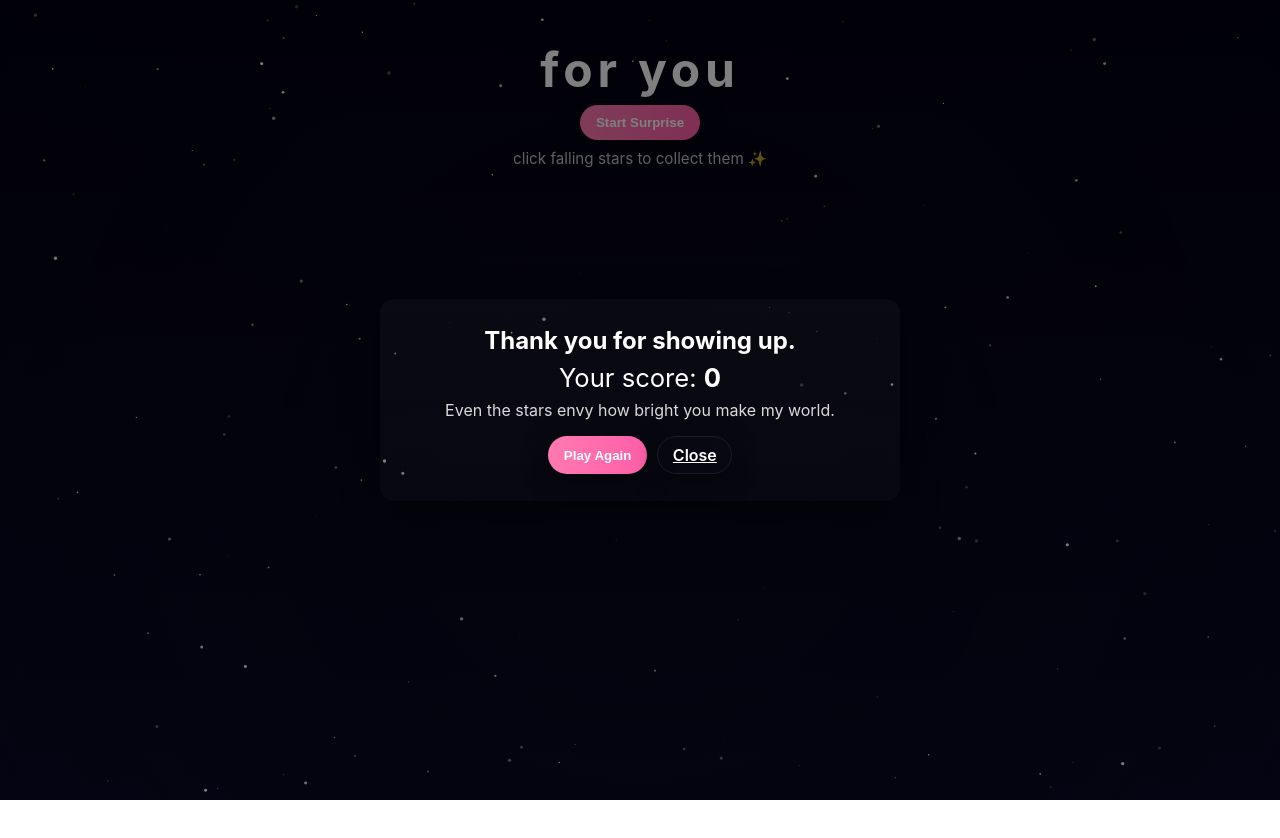
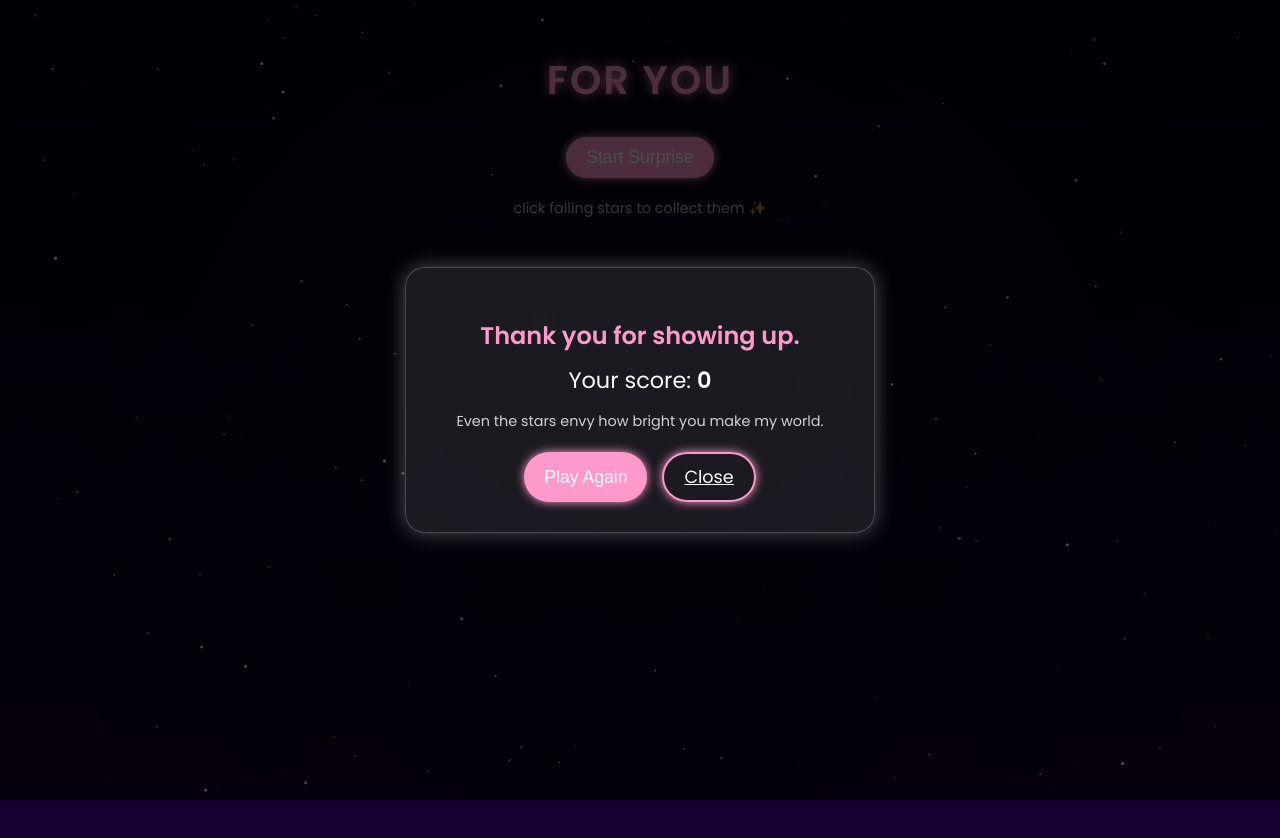
Before and after one commit to ReyfanBaihaqip/website-flirting, a plain HTML site: page index.html in a window 1280 px wide. Before the commit the page ends 800 px from the top, so only its background shows below. Drawn offline with Linux system fonts and the light colour scheme.

Commit message:
Update style.css

```diff
--- a/style.css
+++ b/style.css
@@ -1,50 +1,150 @@
-:root{
-  --bg1:#020111; --bg2:#0b0b2b; --accent:#ff79b0;
-  --glass: rgba(255,255,255,0.06);
+/* ====== style.css ====== */
+@import url('https://fonts.googleapis.com/css2?family=Poppins:wght@400;600&display=swap');
+
+:root {
+  --bg-top: #000010;
+  --bg-bottom: #180033;
+  --accent: #ff99cc;
+  --white: #fff;
 }
-*{box-sizing:border-box;margin:0;padding:0}
-html,body{height:100%;font-family:Inter, ui-sans-serif, system-ui, -apple-system, "Helvetica Neue", Arial}
-body{
-  background: linear-gradient(180deg,var(--bg1) 0%, var(--bg2) 100%);
-  color:#fff; overflow:hidden;
+
+body {
+  margin: 0;
+  padding: 0;
+  overflow: hidden;
+  height: 100vh;
+  font-family: 'Poppins', sans-serif;
+  color: var(--white);
+  background: linear-gradient(to bottom, var(--bg-top), var(--bg-bottom));
 }
-#scene{position:fixed;inset:0;width:100%;height:100%;display:block;z-index:0}
 
-#ui{position:relative;z-index:3;text-align:center;padding-top:5vh;pointer-events:none}
-.title{font-size:3rem;letter-spacing:.3rem;text-transform:lowercase;margin-bottom:.4rem}
-.controls{display:flex;gap:12px;align-items:center;justify-content:center;margin-bottom:.4rem;pointer-events:auto}
-.btn{
-  background:linear-gradient(90deg,var(--accent),#ff5fa8);
-  color:#fff;border:0;padding:.6rem 1rem;border-radius:999px;cursor:pointer;font-weight:600;
-  box-shadow:0 6px 24px rgba(0,0,0,0.5);transition:transform .18s;
+#scene {
+  position: fixed;
+  top: 0;
+  left: 0;
+  width: 100%;
+  height: 100%;
+  z-index: 1;
 }
-.btn:hover{transform:translateY(-4px)}
-.btn.ghost{background:transparent;border:1px solid rgba(255,255,255,0.08);padding:.5rem .9rem}
-.info{display:flex;gap:16px;align-items:center;background:var(--glass);padding:.45rem .7rem;border-radius:12px;font-weight:600}
-.hidden{display:none}
 
-.hint{opacity:.75;font-size:.95rem;margin-top:.6rem;pointer-events:none}
+/* UI di depan */
+#ui {
+  position: relative;
+  z-index: 5;
+  text-align: center;
+  margin-top: 50px;
+}
+
+.title {
+  font-size: 2.5em;
+  letter-spacing: 2px;
+  text-transform: uppercase;
+  color: var(--accent);
+  text-shadow: 0 0 12px var(--accent);
+}
+
+.controls {
+  margin: 20px 0;
+}
+
+.btn {
+  background: var(--accent);
+  color: #fff;
+  border: none;
+  border-radius: 25px;
+  padding: 10px 20px;
+  font-size: 1.1em;
+  cursor: pointer;
+  box-shadow: 0 0 10px var(--accent);
+  transition: all 0.3s ease;
+}
+
+.btn:hover {
+  transform: scale(1.1);
+  background: #ff77bb;
+}
+
+.btn.ghost {
+  background: transparent;
+  border: 2px solid var(--accent);
+}
+
+.hidden {
+  display: none;
+}
+
+.info {
+  margin-top: 10px;
+  font-size: 1.2em;
+}
+
+.hint {
+  font-size: 0.9em;
+  opacity: 0.7;
+}
 
 /* modal */
-.modal{position:fixed;inset:0;display:flex;align-items:center;justify-content:center;background:rgba(0,0,0,0.5);z-index:6}
-.modal-card{background:linear-gradient(180deg, rgba(255,255,255,0.03), rgba(255,255,255,0.02));padding:1.7rem;border-radius:14px;max-width:520px;width:90%;text-align:center;box-shadow:0 10px 40px rgba(0,0,0,0.6)}
-.big{font-size:1.6rem;margin:0.45rem 0}
-.small{opacity:.85;margin-bottom:1rem}
-.modal-actions{display:flex;gap:10px;justify-content:center}
+.modal {
+  position: fixed;
+  top: 0;
+  left: 0;
+  right: 0;
+  bottom: 0;
+  display: flex;
+  align-items: center;
+  justify-content: center;
+  background: rgba(0,0,0,0.7);
+  z-index: 10;
+}
 
+.modal-card {
+  background: rgba(255,255,255,0.1);
+  border: 1px solid rgba(255,255,255,0.2);
+  border-radius: 20px;
+  padding: 30px 50px;
+  text-align: center;
+  color: var(--white);
+  box-shadow: 0 0 20px rgba(255,255,255,0.3);
+  backdrop-filter: blur(6px);
+}
+
+.modal-card h2 {
+  color: var(--accent);
+  margin-bottom: 10px;
+}
+
+.modal-card .big {
+  font-size: 1.4em;
+  margin: 10px 0;
+}
+
+.modal-card .small {
+  opacity: 0.8;
+  font-size: 0.9em;
+}
+
+.modal-actions {
+  margin-top: 20px;
+  display: flex;
+  gap: 15px;
+  justify-content: center;
+}
+
+/* pesan terima kasih */
 #thankYou {
-  display: none;
-  position: absolute;
+  position: fixed;
   top: 50%;
   left: 50%;
   transform: translate(-50%, -50%);
-  color: white;
-  font-size: 2rem;
-  text-align: center;
-  animation: fadeIn 2s ease-in-out;
+  color: var(--accent);
+  font-size: 2.5em;
+  text-shadow: 0 0 20px var(--accent);
+  animation: fadeIn 2s ease-in-out forwards;
+  z-index: 8;
+  display: none;
 }
 
 @keyframes fadeIn {
-  from { opacity: 0; transform: translate(-50%, -60%); }
-  to { opacity: 1; transform: translate(-50%, -50%); }
+  from { opacity: 0; }
+  to { opacity: 1; }
 }
```
